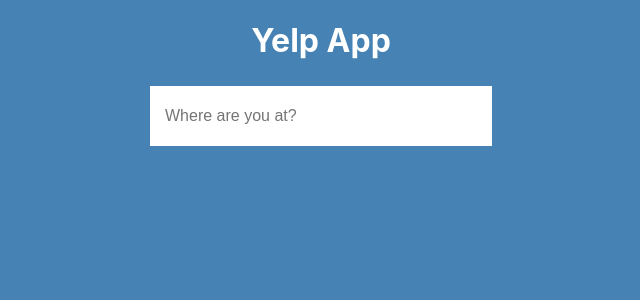
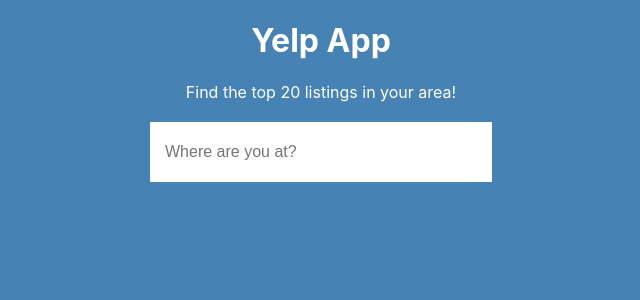
Before and after one commit to Valentino30/Yelp_App_React_Typescript, a React (Create React App) app: page / in a window 1280 px wide. Shown: the top 300 px of the page, without its empty margins (319-959 px from the left). Built offline with nearby package versions, Linux system fonts and the light colour scheme.

Commit message:
Improve UX by adding better copy

```diff
--- a/src/App.tsx
+++ b/src/App.tsx
@@ -7,6 +7,7 @@
 
 import { useSearch } from "./hooks/search";
 import { toast } from "react-toastify";
+import Text from "./shared/Text";
 
 function App() {
   const { search, isSearching, searchResults } = useSearch();
@@ -22,11 +23,12 @@
     search(location);
   };
 
-  if (isSearching) return <Header>Loading...</Header>;
+  if (isSearching) return <Header>Fetching listings in your area...</Header>;
 
   return (
     <Wrapper>
       <Header>Yelp App</Header>
+      <Text>Find the top 20 listings in your area!</Text>
       <Form
         value={location}
         handleChange={handleChange}
--- /dev/null
+++ b/src/shared/Text/index.tsx
@@ -0,0 +1,9 @@
+import { StyledParagraph } from "./styles";
+
+type ParagraphPropsType = {
+  children: string;
+};
+
+export default function Text({ children }: ParagraphPropsType) {
+  return <StyledParagraph>{children}</StyledParagraph>;
+}
--- /dev/null
+++ b/src/shared/Text/styles.tsx
@@ -0,0 +1,6 @@
+import styled from "styled-components";
+
+export const StyledParagraph = styled.p`
+  text-align: center;
+  color: white;
+`;
```
